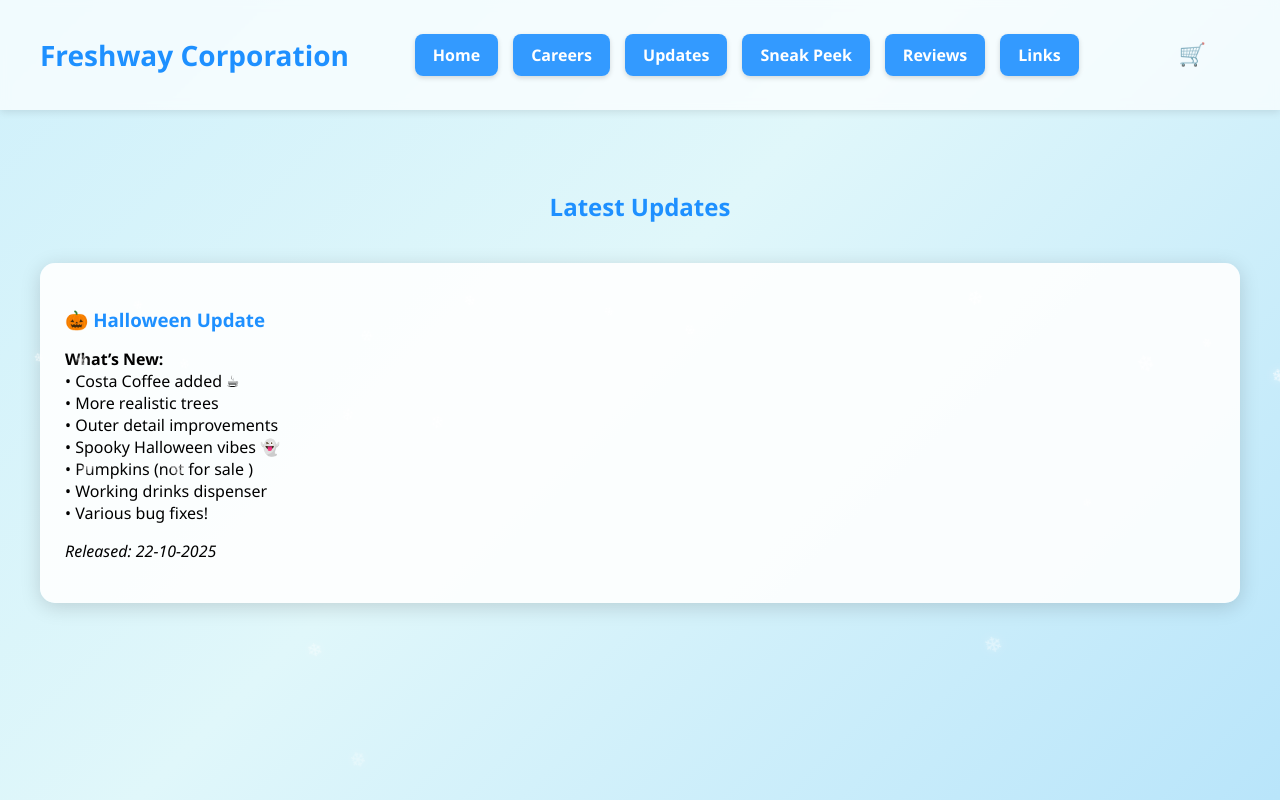
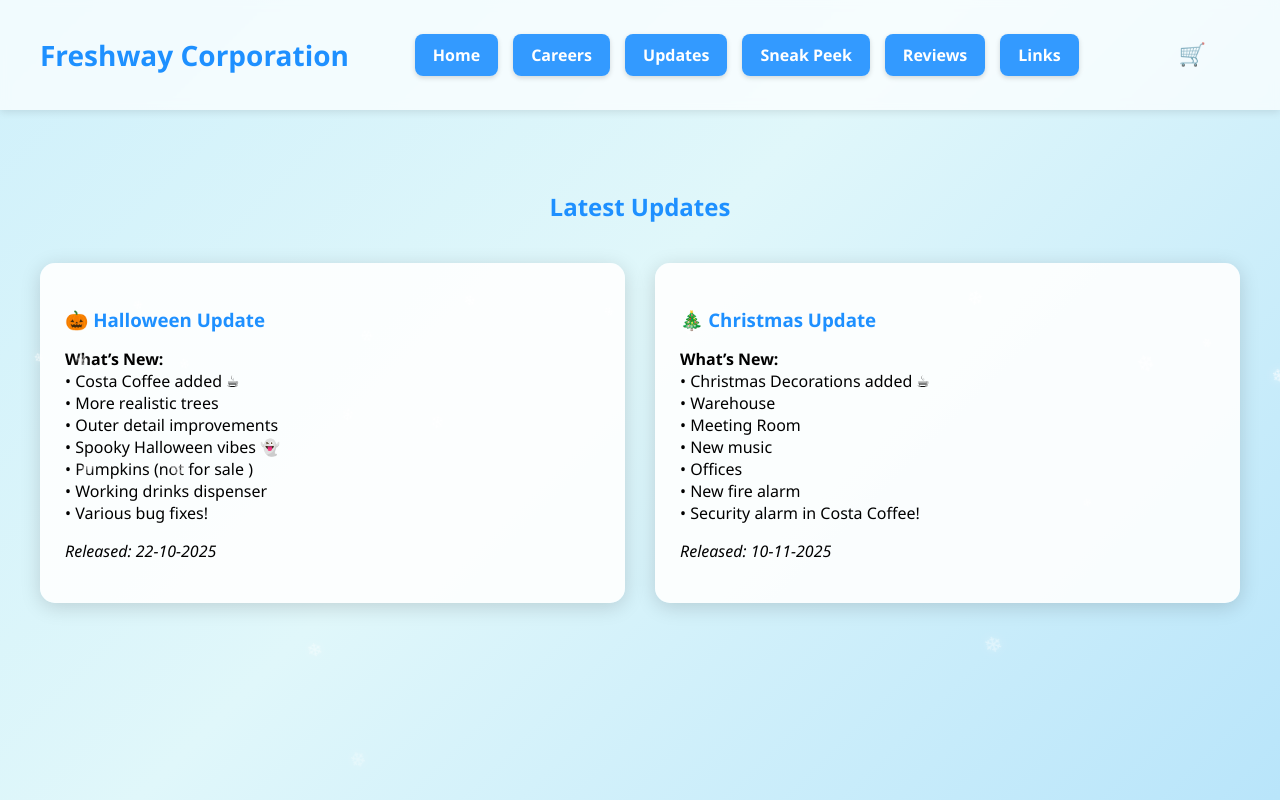
Before and after one commit to Hackerguy126578/FreshwayCorporation, a Next.js app: page /updates in a window 1280 px wide. Built offline with nearby package versions, Linux system fonts and the light colour scheme.

Commit message:
Update updates.js

```diff
--- a/pages/updates.js
+++ b/pages/updates.js
@@ -42,6 +42,22 @@ export default function Updates() {
             <p><em>Released: 22-10-2025</em></p>
           </div>
 
+{/* Example Update Card */}
+          <div className="modern-card">
+            <h3> 🎄 Christmas Update</h3>
+            <p>
+              <strong>What’s New:</strong><br />
+              • Christmas Decorations added ☕<br />
+              • Warehouse <br />
+              • Meeting Room <br />
+              • New music<br />
+              • Offices<br />
+              • New fire alarm <br />
+              • Security alarm in Costa Coffee!
+            </p>
+            <p><em>Released: 10-11-2025</em></p>
+          </div>
+
           {/* Add more cards below for future updates */}
           {/*
           <div className="modern-card">
```
